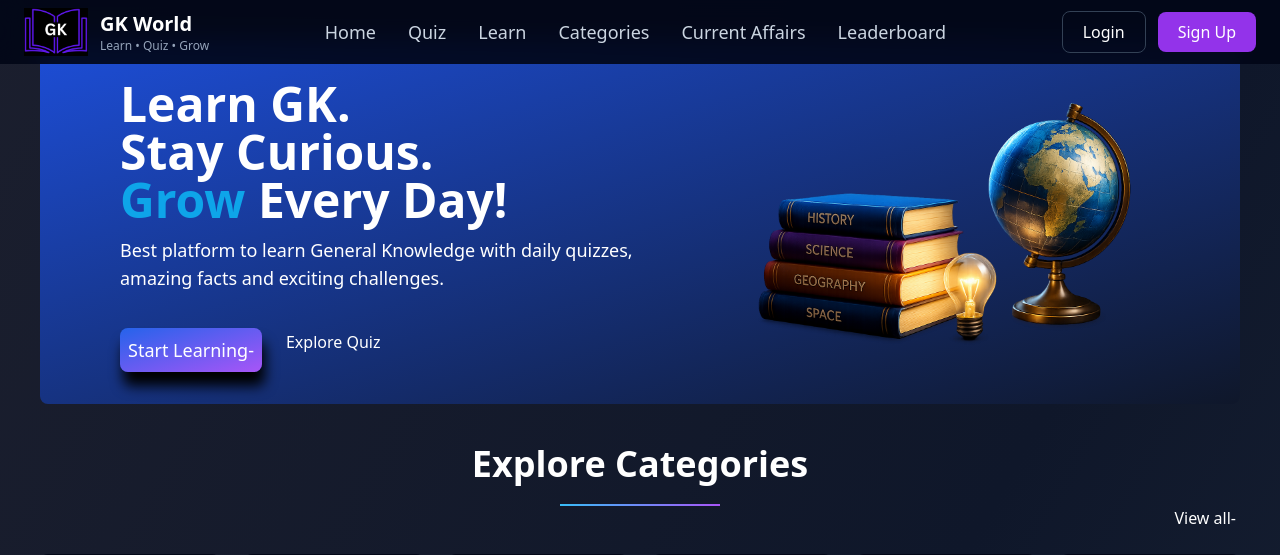
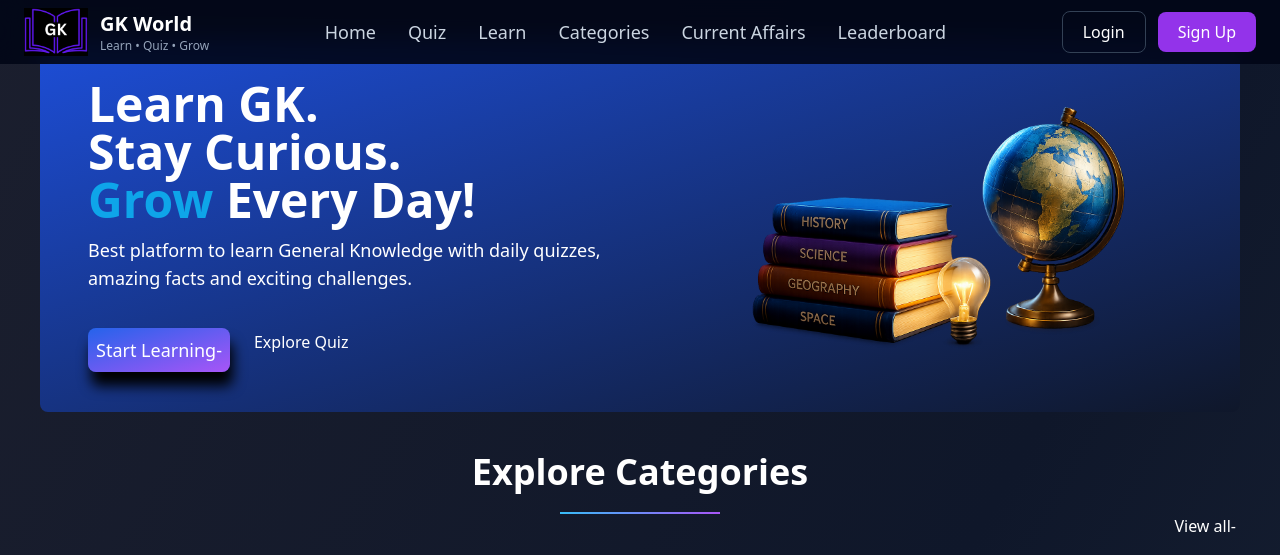
Before and after one commit to codewithlaxmi/GK-world-website, a Flask app: page / in a window 1280 px wide. Shown: the top 555 px of the page. Run offline with Flask 3, Linux system fonts and the light colour scheme; some libraries are stand-ins or nearby versions.

Commit message:
update changes

```diff
--- a/templates/index.html
+++ b/templates/index.html
@@ -11,7 +11,7 @@
 <section class="m-4 md:m-10  bg-gradient-to-br from-blue-700 to-slate-900 text-white flex  flex-col  md:flex-row items-center px-4 md:px-12 rounded-lg ">
 
     <!--left content-->
-    <div class=" w-full md:w-1/2 md:text-left  md:mt-10 md:m-8">
+    <div class=" w-full md:w-1/2 md:text-left m-10 ms-0">
 
         <h1 class=" text-3xl md:text-5xl text-white font-bold ">
             Learn GK.<br>
```
